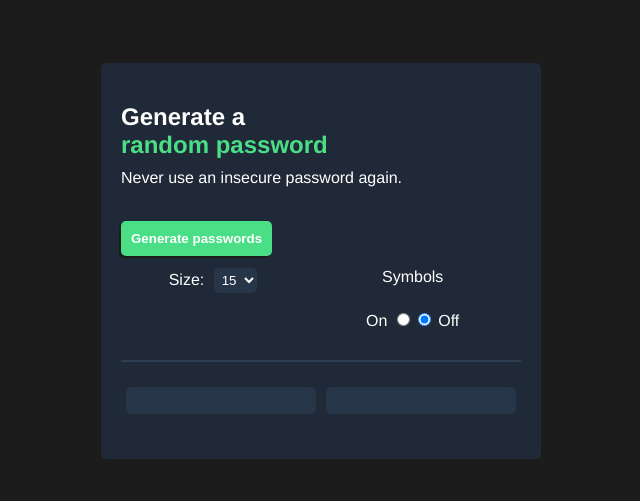
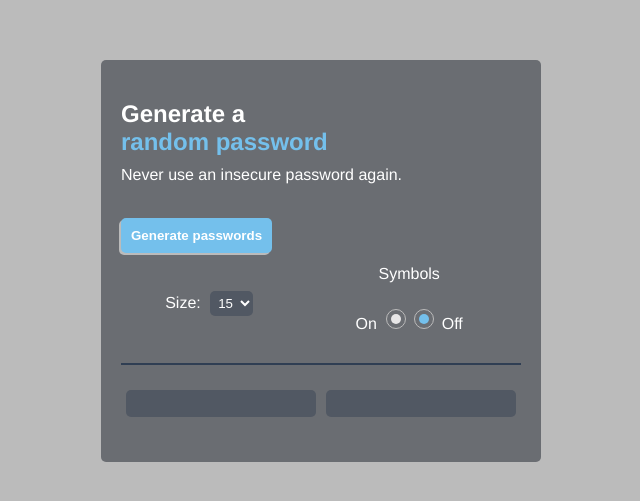
Before and after one commit to NachoCheeseOfDoom/Random-Password-Generator, a plain HTML site: page index.html in a window 1280 px wide. Shown: the part 139-640 px from the top of the page, without its empty margins (319-959 px from the left). Drawn offline with Linux system fonts and the light colour scheme.

Commit message:
Finished project

```diff
--- a/main.js
+++ b/main.js
@@ -3,6 +3,8 @@ const secondPasswordEl = document.getElementById('SecondPassword');
 const selectorEl = document.getElementById('letterSizeSelector');
 
 const copiedPasswordPopupEl = document.getElementById('copiedPasswordPopup');
+const symbolsOn = document.getElementById('on');
+const symbolsOff = document.getElementById('off');
 
 
 const characters = ["A", "B", "C", "D", "E", "F", "G", "H", "I", "J", "K", "L", "M", "N", "O", "P", "Q", "R",
@@ -14,8 +16,6 @@ const allCharacters = ["A", "B", "C", "D", "E", "F", "G", "H", "I", "J", "K", "L
   "r", "s", "t", "u", "v", "w", "x", "y", "z", "0", "1", "2", "3", "4", "5", "6", "7", "8", "9", "~", "`", "!", "@", "#",
   "$", "%", "^", "&", "*", "(", ")", "_", "-", "+", "=", "{", "[", "}", "]", ",", "|", ":", ";", "<", ">", ".", "?", "/"];
 
-// const symbols = ["~", "`", "!", "@", "#", "$", "%", "^", "&", "*", "(", ")", "_", "-", "+", "=", "{", "[", "}", "]", ",", "|", ":", ";", "<", ">", ".", "?", "/"]
-
 
 function randomCharacters(array) {
   let randomness = Math.floor(Math.random() * array.length);
@@ -26,24 +26,17 @@ function getPassword() {
   firstPasswordEl.textContent = ''
   secondPasswordEl.textContent = ''
 
-  for (let i = 0; i < +selectorEl.value; i++) {
-    firstPasswordEl.textContent += characters[randomCharacters(characters)];
-    secondPasswordEl.textContent += characters[randomCharacters(characters)];
+  if (on.checked) {
+    for (let i = 0; i < +selectorEl.value; i++) {
+      firstPasswordEl.textContent += allCharacters[randomCharacters(allCharacters)];
+      secondPasswordEl.textContent += allCharacters[randomCharacters(allCharacters)];
+    }
+  } else {
+    for (let i = 0; i < +selectorEl.value; i++) {
+      firstPasswordEl.textContent += characters[randomCharacters(characters)];
+      secondPasswordEl.textContent += characters[randomCharacters(characters)];
+    }
   }
-
-  // if (onlyLetters) {
-  //   for (let i = 0; i < +selectorEl.value; i++) {
-  //     firstPasswordEl.textContent += characters[randomCharacters(characters)]
-  //     secondPasswordEl.textContent += characters[randomCharacters(characters)]
-  //   }
-  // } else {
-  //   for (let i = 0; i < +selectorEl.value; i++) {
-  //     firstPasswordEl.textContent += allCharacters[randomCharacters(allCharacters)]
-  //     secondPasswordEl.textContent += allCharacters[randomCharacters(allCharacters)]
-  //   }
-  // }
-
-
 }
 
 firstPasswordEl.addEventListener('click', () => {
@@ -112,19 +105,6 @@ const toast = document.querySelector(".toast");
 
 let timer1, timer2;
 
-// button.addEventListener("click", () => {
-//   toast.classList.add("active");
-//   progress.classList.add("active");
-
-//   timer1 = setTimeout(() => {
-//     toast.classList.remove("active");
-//   }, 5000); //1s = 1000 milliseconds
-
-//   timer2 = setTimeout(() => {
-//     progress.classList.remove("active");
-//   }, 5300);
-// });
-
 closeIcon.addEventListener("click", () => {
   toast.classList.remove("active");
 
--- a/styles.css
+++ b/styles.css
@@ -3,10 +3,15 @@ body {
   padding: 0;
   color: white;
   font-family: "Franklin Gothic Medium", "Arial Narrow", Arial, sans-serif;
-  --green-color: #4adf86;
+  /* --green-color: #4adf86;
   --app-background-color: #1c1c1c;
   --main-background-color: #1f2937;
-  --lighter-main-color: #273549;
+  --lighter-main-color: #273549; */
+
+  --green-color: #74c0ec;
+  --app-background-color: #bbbbbb;
+  --main-background-color: #6a6d72;
+  --lighter-main-color: #515863;
   background-color: var(--app-background-color);
 
   display: flex;
@@ -20,6 +25,7 @@ body {
   background-color: var(--main-background-color);
   padding: 20px;
   border-radius: 5px;
+  margin: auto 20px;
 }
 .title {
   margin-bottom: 10px;
@@ -47,18 +53,38 @@ body {
   font-weight: bold;
 }
 .GenerateBtn:hover {
-  box-shadow: 0px 0px 5px white;
+  box-shadow: -2px 2px 5px white;
   transition: 0.2s;
 }
 
 .optionContainer {
   display: flex;
   justify-content: space-around;
+  align-items: center;
   text-align: center;
 }
 .radioBtnFieldset {
   display: flex;
   border: none;
+}
+input[type="radio"] {
+  /* remove standard background appearance */
+  -webkit-appearance: none;
+  -moz-appearance: none;
+  appearance: none;
+  /* create custom radiobutton appearance */
+  /* display: inline-block; */
+  width: 20px;
+  height: 20px;
+  padding: 4px;
+  /* background-color only for content */
+  background-clip: content-box;
+  border: 1px solid #bbbbbb;
+  background-color: #e7e6e7;
+  border-radius: 50%;
+}
+input[type="radio"]:checked {
+  background-color: var(--green-color);
 }
 
 .sizeSelector {
@@ -72,7 +98,7 @@ body {
 }
 
 .line {
-  margin-top: 20px;
+  margin: 20px 0px;
   border: solid 1px #2f3e53;
 }
 
```
Also changed, not shown: index.html (+0 -5 lines).
